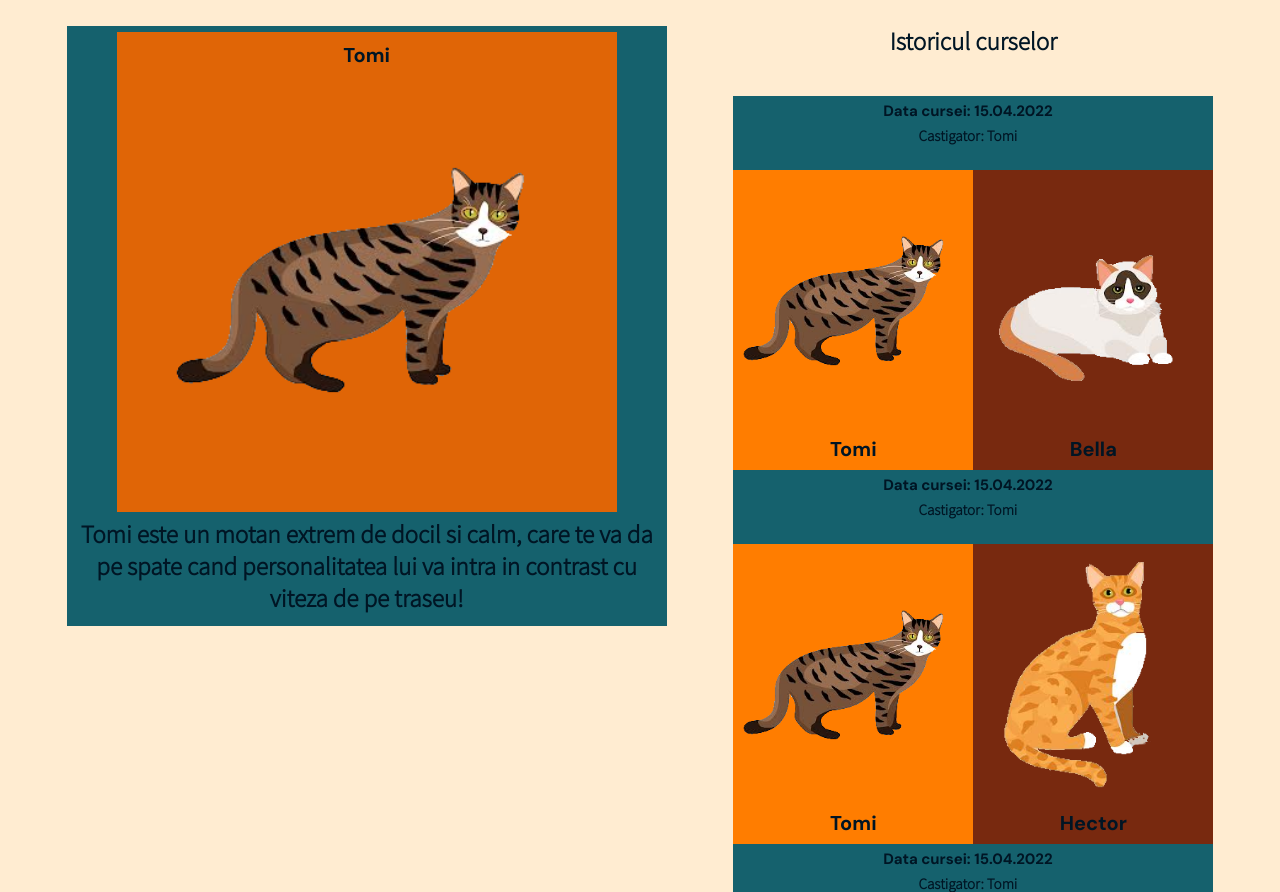
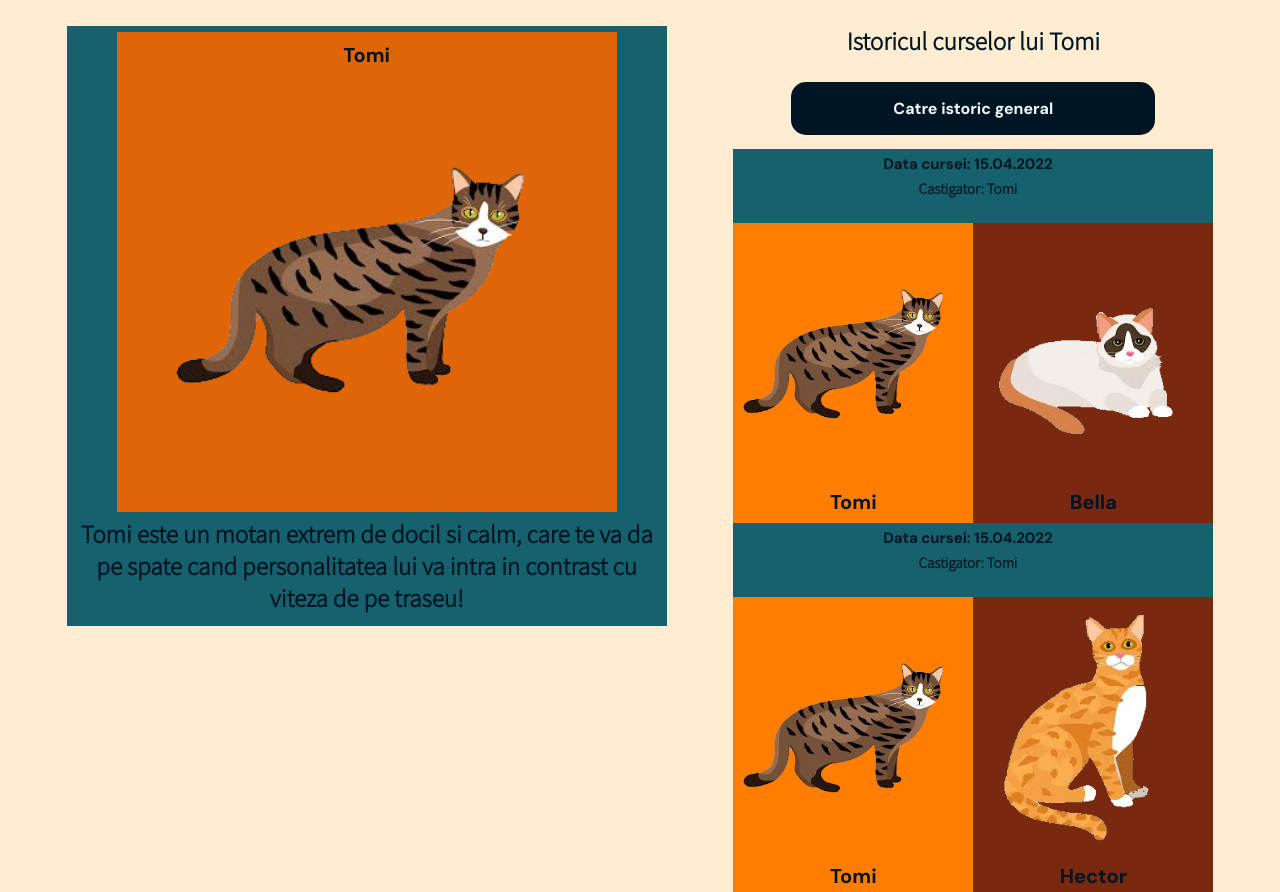
Before and after one commit to Loredana-Manea-B1/CaR, a PHP site: page /pagina_pisica.html in a window 1280 px wide. Shown: the part 154-1046 px from the top of the page. Run offline with PHP 8.4, Linux system fonts and the light colour scheme.

Commit message:
Retusuri finale + buton istoric

```diff
--- a/pagina_pisica.html
+++ b/pagina_pisica.html
@@ -39,7 +39,8 @@
 
         <div class="istoric">
             <div class="titlu">
-                <p>Istoricul curselor</p>
+                <p>Istoricul curselor lui Tomi</p>
+                <a class="butoane" href="istoric.html" target=”_blank”> Catre istoric general </a>
             </div>
             <div class="info_cursa">
                 <div class="text1">
--- a/pisica.css
+++ b/pisica.css
@@ -127,6 +127,7 @@ body {
     font-size: 25px;
     font-weight: bold;
     font-family: 'Source Sans Pro', sans-serif;
+    justify-content: center;
 }
 
 .info_cursa {
@@ -264,6 +265,25 @@ img {
     font-family: 'DM Sans', sans-serif;
 }
 
+.butoane {
+    width: 300px;
+    border: none;
+    color: white;
+    padding: 16px 32px;
+    text-align: center;
+    text-decoration: none;
+    display: inline-block;
+    font-size: 16px;
+    font-weight: bold;
+    font-family: 'DM Sans', sans-serif;
+    margin: auto;
+    transition-duration: 0.5s;
+    background-color: #001524;
+    cursor: pointer;
+    color: #F1F9FF;
+    border-radius: 15px;
+}
+
 @media screen and (max-width: 1500px) {
     .istoric {
         width: fit-content;
```
Also changed, not shown: other parts of pisica.css (+95 -0 lines).
